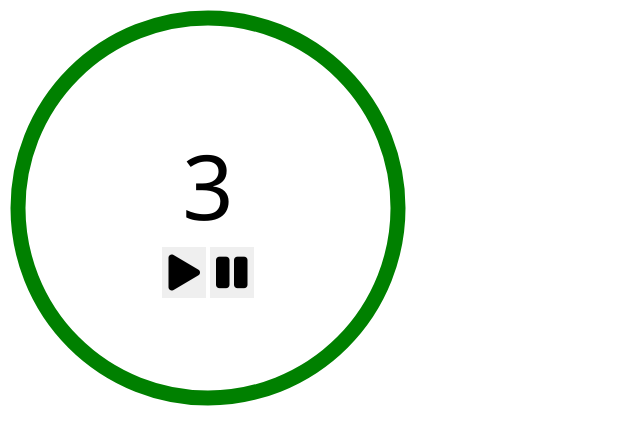
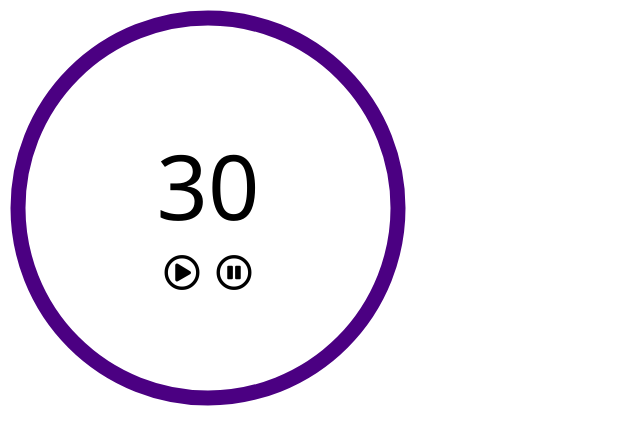
Before and after one commit to lautp/Timer, a plain HTML site: page index.html in a window 1280 px wide. Shown: the whole page, without its empty margins (0-640 px from the left). Drawn offline with Linux system fonts and the light colour scheme.

Commit message:
Last ver

```diff
--- a/index.html
+++ b/index.html
@@ -1,38 +1,38 @@
 <!DOCTYPE html>
-<html>
+<html lang="en">
 <head>
-    <meta charset="UTF-8">
+    <!-- <meta charset="UTF-8">
     <meta http-equiv="X-UA-Compatible" content="IE=edge">
-    <meta name="viewport" content="width=device-width, initial-scale=1.0">
-    <link rel="stylesheet" href="style.css" />
-    <link
-      rel="stylesheet"
-      href="https://cdnjs.cloudflare.com/ajax/libs/font-awesome/5.11.2/css/all.min.css"
-    />
+    <meta name="viewport" content="width=device-width, initial-scale=1.0"> -->
+    <link rel="stylesheet" href="style.css">
+    <link rel="stylesheet" href="https://cdnjs.cloudflare.com/ajax/libs/font-awesome/5.15.3/css/all.min.css">
+    <title>Document</title>
 </head>
 <body>
     <div class="timer">
         <div class="controls">
-        <input id="duration" value="3" />
+            <input id="time" type="number" min="0" value="30">
             <div>
-          <button id="start"><i class="fas fa-play"></i></button>
-          <button id="pause"><i class="fas fa-pause"></i></button>
+                <button id="play" value="start"><i class="far fa-play-circle"></i></button>
+                <button id="pause" value="pause"><i class="far fa-pause-circle"></i></button>
             </div>
         </div>
-      <svg class="dial">
-        <circle
-          fill="transparent"
-          stroke="green"
-          stroke-width="15"
+        <svg  class="dial">
+        <circle id="circ"
                 r="190"
                 cx="0"
                 cy="200"
-          transform="rotate(-90 100 100)"
-        />
+                fill="transparent"
+                stroke="indigo"
+                stroke-width="15"
+                transform="rotate (-90 100 100)">
+        </circle>
         </svg>
     </div>
 
-    <script src="timer.js"></script>
-    <script src="index.js"></script>
+
+
+    <script src = "timer.js"></script>
+    <script src = "index.js"></script>
 </body>
 </html>
--- a/style.css
+++ b/style.css
@@ -29,6 +29,7 @@ body {
   border: none;
   font-size: 36px;
   cursor: pointer;
+  background-color: rgba(0, 0, 0, 0);
 }
 
 .timer button:focus {
@@ -50,3 +51,15 @@ body {
   align-items: center;
   flex-direction: column;
 }
+
+/* Chrome, Safari, Edge, Opera */
+input::-webkit-outer-spin-button,
+input::-webkit-inner-spin-button {
+  -webkit-appearance: none;
+  margin: 0;
+}
+
+/* Firefox */
+input[type=number] {
+  -moz-appearance: textfield;
+}
```
Lines whose indentation alone changed are shown as unchanged.
